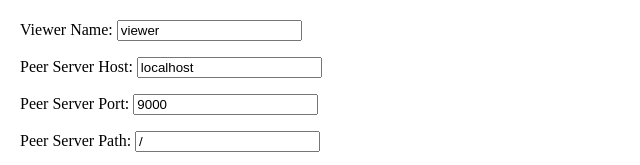
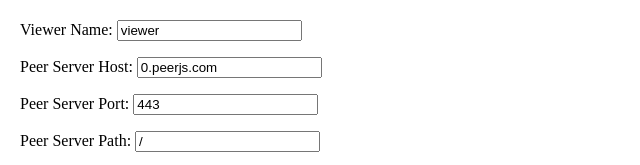
Before and after one commit to DiscreteTom/WebCaster, a Vue app: page / in a window 1280 px wide. Shown: the top 165 px of the page, without its empty margins (0-640 px from the left). Built offline with nearby package versions, Linux system fonts and the light colour scheme.

Commit message:
chore: use peerjs default host

```diff
--- a/src/App.vue
+++ b/src/App.vue
@@ -50,8 +50,8 @@ import { onMounted, ref } from "vue";
 import { initScene, addVideo } from "./xrtc";
 
 const viewerName = ref("viewer");
-const host = ref("localhost");
-const port = ref(9000);
+const host = ref("0.peerjs.com");
+const port = ref(443);
 const path = ref("/");
 const xr = ref(false);
 
```
